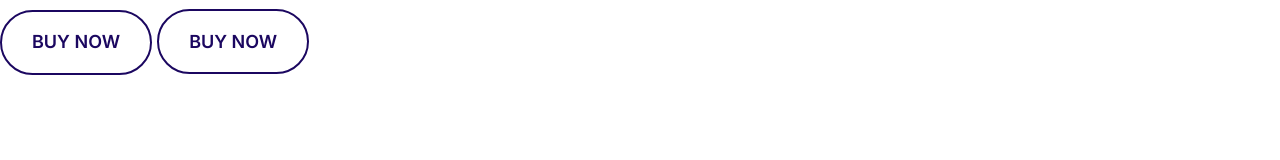
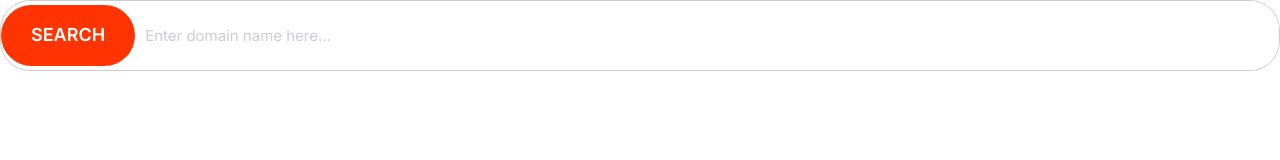
Before and after one commit to codysense/moshclass, a plain HTML site: page index.html in a window 1280 px wide. Drawn offline with Linux system fonts and the light colour scheme.

Commit message:
Build input-button component

```diff
--- a/css/styles.css
+++ b/css/styles.css
@@ -2,6 +2,8 @@
     --color-primary:#2584ff;
     --color-secondary:#00d9ff;
     --color-accent:#ff3400;
+    --color-border:#ccc;
+    --border-radius:30px;
     /* Text Color */
     --color-heading:#1b0760;
     --color-body:#9186a4;
@@ -236,3 +238,40 @@ a{
     color: #fff;
     background-color: var(--color-heading);
 }
+
+/* Inputs */
+.input{
+    padding: 1rem 1.5rem;
+    border: 1px solid var(--color-border);
+    border-radius: var(--border-radius);
+    font-size: 2rem;
+    outline: 0;
+    color: var(--color-heading);
+}
+
+.input-group{
+    border-radius: var(--border-radius);
+    border: 1px solid var(--color-border);
+    display: flex;
+
+}
+
+.input-group .input{
+    border: 0;
+    flex-grow: 1;
+    padding: 1.5rem 1rem;
+}
+
+.input-group .btn{
+    margin: 4px 0;
+}
+
+::placeholder{
+    color: #cdcbd7;
+}
+
+@media screen and (min-width: 1024px) {
+    .input{
+        font-size: 1.5rem;
+    }
+}
--- a/index.html
+++ b/index.html
@@ -11,6 +11,9 @@
     <title>Document</title>
 </head>
 <body>
-    <button class="btn btn--outline">buy now</button>
-    <a href="" class="btn btn--outline">buy now</a>
+    <div class="input-group">
+         <button class="btn btn--accent">Search</button>
+         <input type="text" class="input" placeholder="Enter domain name here...">
+
+    </div>
 </html>
```
Also changed, not shown: components/input-button.html (added, +5 -0 lines).
